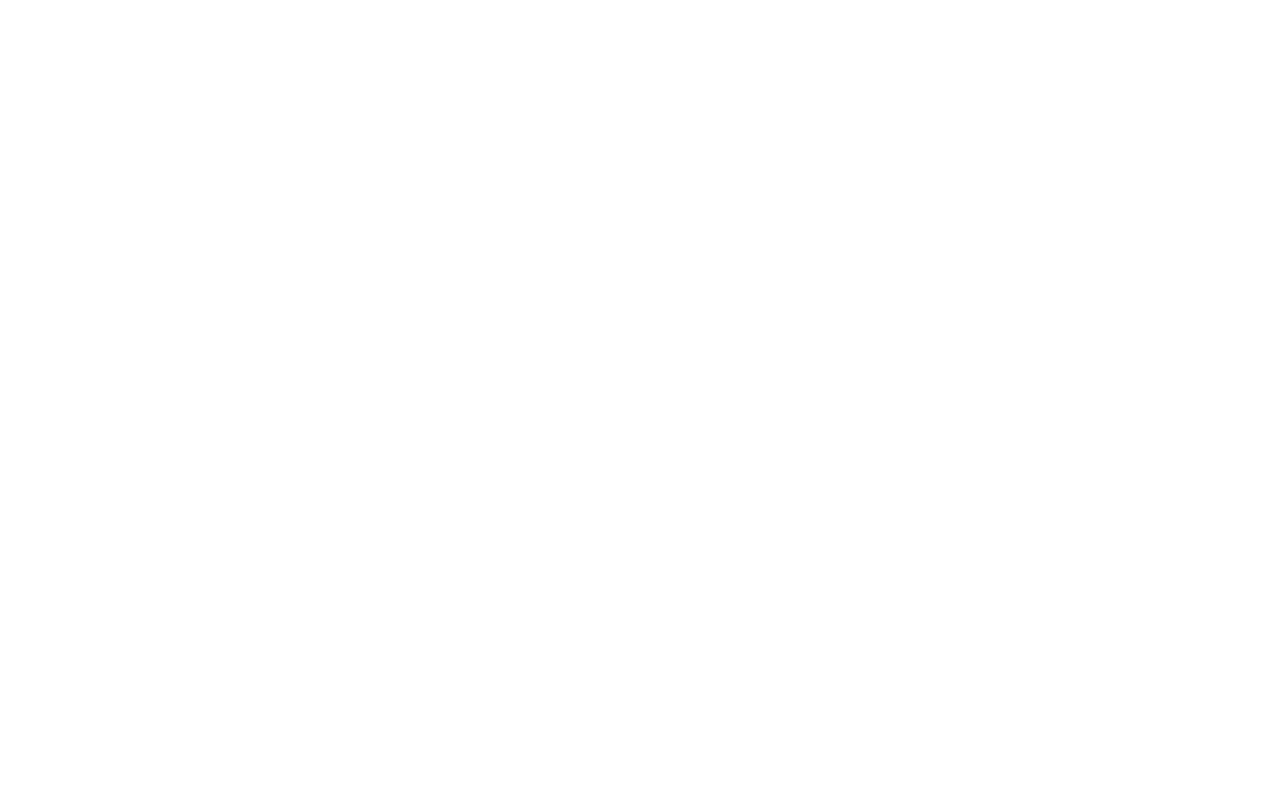
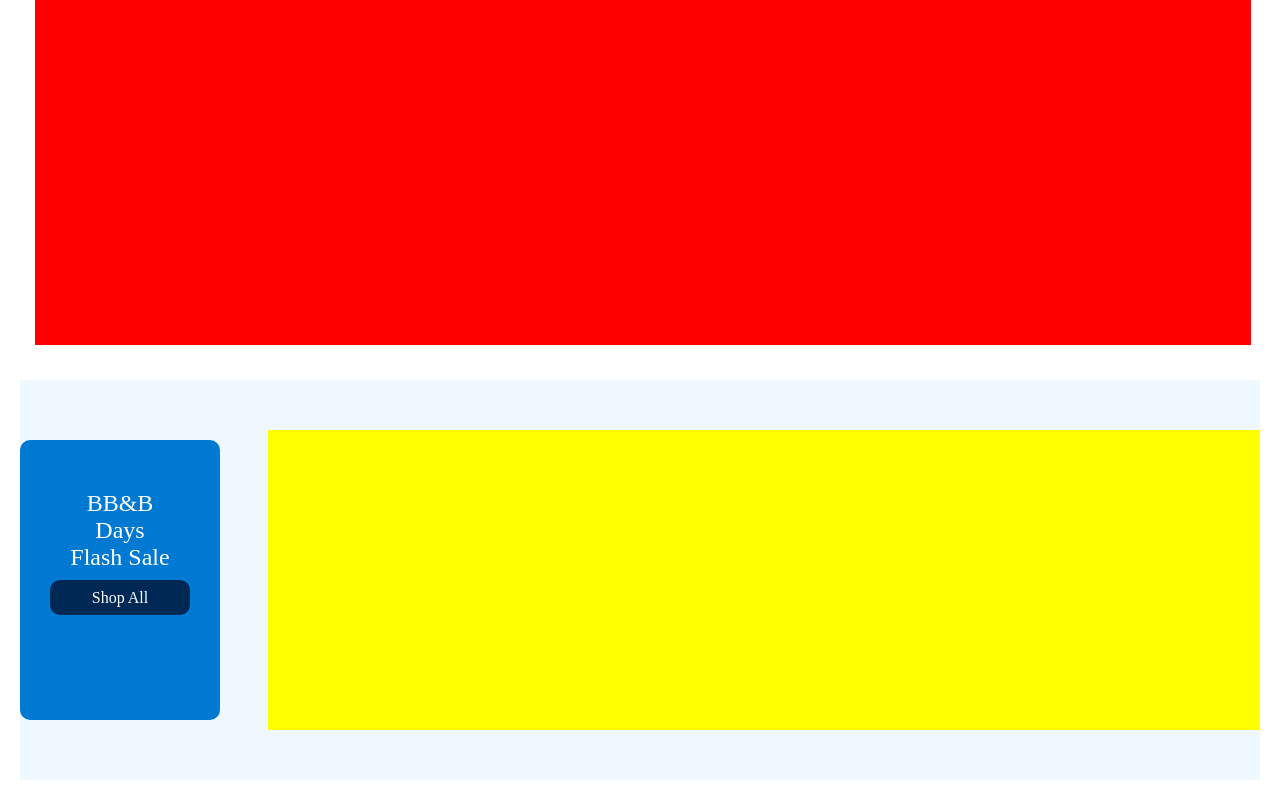
Before and after one commit to sarvangi2609/burntmarshmallow, a React (Vite) app: page / in a window 1280 px wide. Shown: the part 290-1090 px from the top of the page. Before the commit the page ends 800 px from the top, so only its background shows below. Built offline with nearby package versions, Linux system fonts and the light colour scheme.

Commit message:
basic slider

```diff
--- a/package.json
+++ b/package.json
@@ -8,7 +8,7 @@
     "build": "vite build",
     "lint": "eslint .",
     "preview": "vite preview",
-    "server" : "json-server --watch db.json --port8080"
+    "server": "json-server --watch db.json --port8080"
   },
   "dependencies": {
     "axios": "^1.9.0",
@@ -19,6 +19,8 @@
     "react-dom": "^19.0.0",
     "react-icons": "^5.5.0",
     "react-router-dom": "^7.5.2",
+    "react-slick": "^0.30.3",
+    "slick-carousel": "^1.8.1",
     "tailwindcss": "^4.1.4"
   },
   "devDependencies": {
--- a/src/App.css
+++ b/src/App.css
@@ -0,0 +1,5 @@
+*{
+    margin: 0%;
+    padding: 0%;
+    box-sizing: border-box;
+}
--- a/src/App.jsx
+++ b/src/App.jsx
@@ -2,6 +2,7 @@
 import './App.css'
 import Header from './Components/Header'
 import Navbar from './Components/Navbar'
+import Home from './Pages/Home'
 
 function App() {
 
@@ -11,6 +12,8 @@ function App() {
        <Header />
        <Navbar />
 
+       <Home />
+
     </>
   )
 }
--- /dev/null
+++ b/src/Components/Home/Salpro.jsx
@@ -0,0 +1,59 @@
+import React from "react";
+import { Link } from "react-router-dom";
+
+const Salpro = () => {
+  return (
+    <>
+      <div className="salpro">
+
+        <div className="left">
+          <div className="card">
+            <div
+              style={{
+                height: "40px",
+                padding: "50px",
+                textAlign: "center",
+                width: "100%",
+              }}
+            >
+              <Link
+                to="/"
+                style={{
+                  color: "white",
+                  textDecoration: "none",
+                  fontSize: "24px",
+                }}
+              >
+                BB&B Days Flash Sale
+              </Link>
+            </div>
+
+            <div
+              style={{
+                backgroundColor: "#002855",
+                color: "#FFFFFF",
+                width: "70%",
+                height: "35px",
+                textAlign: "center",
+                lineHeight: "35px",
+                borderRadius: "10px",
+                margin: "auto",
+                marginTop: "40px",
+              }}
+            >
+              Shop All
+            </div>
+          </div>
+        </div>
+
+        <div className="right">
+            <div className="card">
+
+            </div>
+        </div>
+      </div>
+    </>
+  );
+};
+
+export default Salpro;
--- /dev/null
+++ b/src/Components/Home/Slider.jsx
@@ -0,0 +1,95 @@
+// import React from "react";
+// import Slider from "react-slick";
+
+// import "slick-carousel/slick/slick.css";
+// import "slick-carousel/slick/slick-theme.css";
+
+// export default function SimpleSlider() {
+//   var settings = {
+//     dots: true,
+//     infinite: true,
+//     speed: 500,
+//     slidesToShow: 1,
+//     slidesToScroll: 1,
+//   };
+//   return (
+//     <Slider {...settings}>
+
+//       <div className="mainslide">
+//         <div className="leftimg">
+//           <img
+//             src="https://ak1.ostkcdn.com/img/mxc/04242025-MOPS-A2-DSK_fullWidth_04.22.svg?imwidth=1920"
+//             alt=""
+//           />
+//         </div>
+//         <div className="rightimg">
+//           <img
+//             src="https://ak1.ostkcdn.com/img/mxc/04212025-MOPS-COOP-A2-MBL_04.22.jpg?imwidth=1920"
+//             alt=""
+//           />
+//         </div>
+//       </div>
+
+//       <div className="mainslide">
+//         <div className="leftimg">
+//           <img
+//             src="https://ak1.ostkcdn.com/img/mxc/04242025-MOPS-A3-DSK_fullWidth_04.22.svg?imwidth=1920"
+//             alt="left"
+//           />
+//         </div>
+//         <div className="rightimg">
+//           <img
+//             src="https://ak1.ostkcdn.com/img/mxc/04212025-MOPS-COOP-A3-MBL_04.22.jpg?imwidth=1920"
+//             alt="right"
+//           />
+//         </div>
+//       </div>
+
+//       <div className="mainslide">
+//         <div className="leftimg">
+//           <img
+//             src="https://ak1.ostkcdn.com/img/mxc/04242025-MOPS-v2-A4-DSK_fullWidth_04.22.svg?imwidth=192"
+//             alt=""
+//           />
+//         </div>
+//         <div className="rightimg">
+//           <img
+//             src="https://ak1.ostkcdn.com/img/mxc/04212025-MOPS-COOP-A4-MBL_04.22.jpg?imwidth=1920"
+//             alt=""
+//           />
+//         </div>
+//       </div>
+
+//       <div className="mainslide">
+//         <div className="leftimg">
+//           <img
+//             src="https://ak1.ostkcdn.com/img/mxc/20250423_JOINNOW_50off250_BBBDays_A1_1400x550_v2.svg?imwidth=1920"
+//             alt=""
+//           />
+//         </div>
+//         <div className="rightimg">
+//           <img
+//             src="https://ak1.ostkcdn.com/img/mxc/20250423_JOINNOW_50off250_BBBDays_768x768_MobileA1.jpg?imwidth=1920"
+//             alt=""
+//           />
+//         </div>
+//       </div>
+
+//       <div className="mainslide">
+//         <div className="leftimg">
+//           <img
+//             src="https://ak1.ostkcdn.com/img/mxc/20250426_MOPS_1400x550_Domestic_Desktop_A1_BBBDays.svg?imwidth=1920"
+//             alt=""
+//           />
+//         </div>
+//         <div className="rightimg">
+//           <img
+//             src="https://ak1.ostkcdn.com/img/mxc/20250426_MOPS_768x768_Domestic_Mobile_A1_BBBDays.jpg?imwidth=1920"
+//             alt=""
+//           />
+//         </div>
+//       </div>
+
+//     </Slider>
+//   );
+// }
--- a/src/Components/Menu.jsx
+++ b/src/Components/Menu.jsx
@@ -10,6 +10,7 @@ import Clenning from "./Dropdowns/Clenning";
 import Lighting from "./Dropdowns/Lighting";
 import BabyKids from "./Dropdowns/Baby&Kids";
 import More from "./Dropdowns/More";
+import Ideas from "./Dropdowns/Ideas";
 
 const Menu = () => {
   return (
@@ -29,7 +30,6 @@ const Menu = () => {
             <div className="dropdown">
               <Rugs />
             </div>
-
           </li>
 
           <li>
@@ -37,7 +37,6 @@ const Menu = () => {
             <div className="dropdown">
               <OutDoor />
             </div>
-
           </li>
 
           <li>
@@ -45,7 +44,6 @@ const Menu = () => {
             <div className="dropdown">
               <Bedding />
             </div>
-
           </li>
 
           <li>
@@ -53,7 +51,6 @@ const Menu = () => {
             <div className="dropdown">
               <Bath />
             </div>
-
           </li>
 
           <li>
@@ -61,7 +58,6 @@ const Menu = () => {
             <div className="dropdown">
               <Kitchen />
             </div>
-
           </li>
 
           <li>
@@ -83,7 +79,6 @@ const Menu = () => {
             <div className="dropdown">
               <Lighting />
             </div>
-
           </li>
 
           <li>
@@ -91,7 +86,6 @@ const Menu = () => {
             <div className="dropdown">
               <BabyKids />
             </div>
-
           </li>
 
           <li>
@@ -99,26 +93,28 @@ const Menu = () => {
             <div className="dropdown">
               <More />
             </div>
-
           </li>
 
-          {/* <li>
-          <ul>
+          <li>
+            {/* <ul>
   <li>Living Room</li>
   <li>Bedroom</li>
   <li>Dining Room</li>
   <li>Patio</li>
-</ul>
+</ul> */}
+            <span>Ideas</span>
+            <div className="dropdown">
+              <Ideas />
+            </div>
+          </li>
 
-          </li> */}
-
-          {/* <li>
+          <li>
             <span>Sales & Deals</span>
-          </li> */}
-
+          </li>
 
         </ul>
       </div>
+
     </>
   );
 };
--- a/src/Components/style.css
+++ b/src/Components/style.css
@@ -103,12 +103,16 @@
 
 .menu{
     height: 37px;
-    background-color: antiquewhite;
+    /* background-color: antiquewhite; */
 }
 .menu .menu-list{
     display: flex;
+    justify-content: space-between;
+    line-height: 37px;
     list-style: none;
     align-items: center;
+    padding-right: 20px;
+    border-top: 1px solid grey;
 }
 .menu-list ul{
     list-style: none;
@@ -148,3 +152,79 @@
     height: auto;
     background-color: bisque;
 }
+
+/* slider */
+
+
+/* .mainslide {
+    width: 100%;
+    height: 450px;
+    display: flex;
+    justify-content: space-between;
+    position: relative;
+}
+
+.leftimg {
+    position: absolute;
+    width: 40%;
+    height: 100%;
+    background-color: aliceblue;
+}
+
+.leftimg img {
+    width: 100%;
+    height: 100%;
+}
+
+.rightimg {
+    width: 60%;
+    height: 100%;
+    position: absolute;
+}
+
+.rightimg img {
+    width: 100%;
+    height: 100%;
+
+} */
+
+
+/* saleproduct */
+
+.salpro{
+    height: 400px;
+    margin: 20px;
+    background-color: aliceblue;
+    display: flex;
+    justify-content: space-between;
+    align-items: center;
+}
+
+.salpro .left {
+    height: 300px;
+    width: 240px;
+    /* background-color: red; */
+    padding:10px 0px;
+}
+
+.left .card{
+    height: 280px;
+    width: 200px;
+    background-color: #0079D2;
+    border-radius: 10px;
+}
+
+.salpro .right{
+    height: 300px;
+    width: 80%;
+    background-color: yellow;
+    padding:10px 0px;
+
+}
+.right .card{
+    height: 280px;
+    width: 80%;
+    /* background-color: aliceblue; */
+    border-radius: 10px;
+    margin: auto;
+}
--- /dev/null
+++ b/src/Pages/Home.jsx
@@ -0,0 +1,23 @@
+
+
+import React from 'react'
+import Salpro from '../Components/Home/Salpro'
+// import SimpleSlider from '../Components/Slider'
+
+const Home = () => {
+  return (
+
+    <>
+
+    <div className="slider" style={{height:"450px", width:"95%",backgroundColor:"red",margin:"35px"}}>
+    {/* <SimpleSlider /> */}
+    </div>
+
+    <Salpro />
+
+    </>
+
+  )
+}
+
+export default Home
```
Also changed, not shown: src/Components/Home/Action.jsx (added), 1 other file (tests, documents, lock files or other folders). Lines whose indentation alone changed are shown as unchanged.
